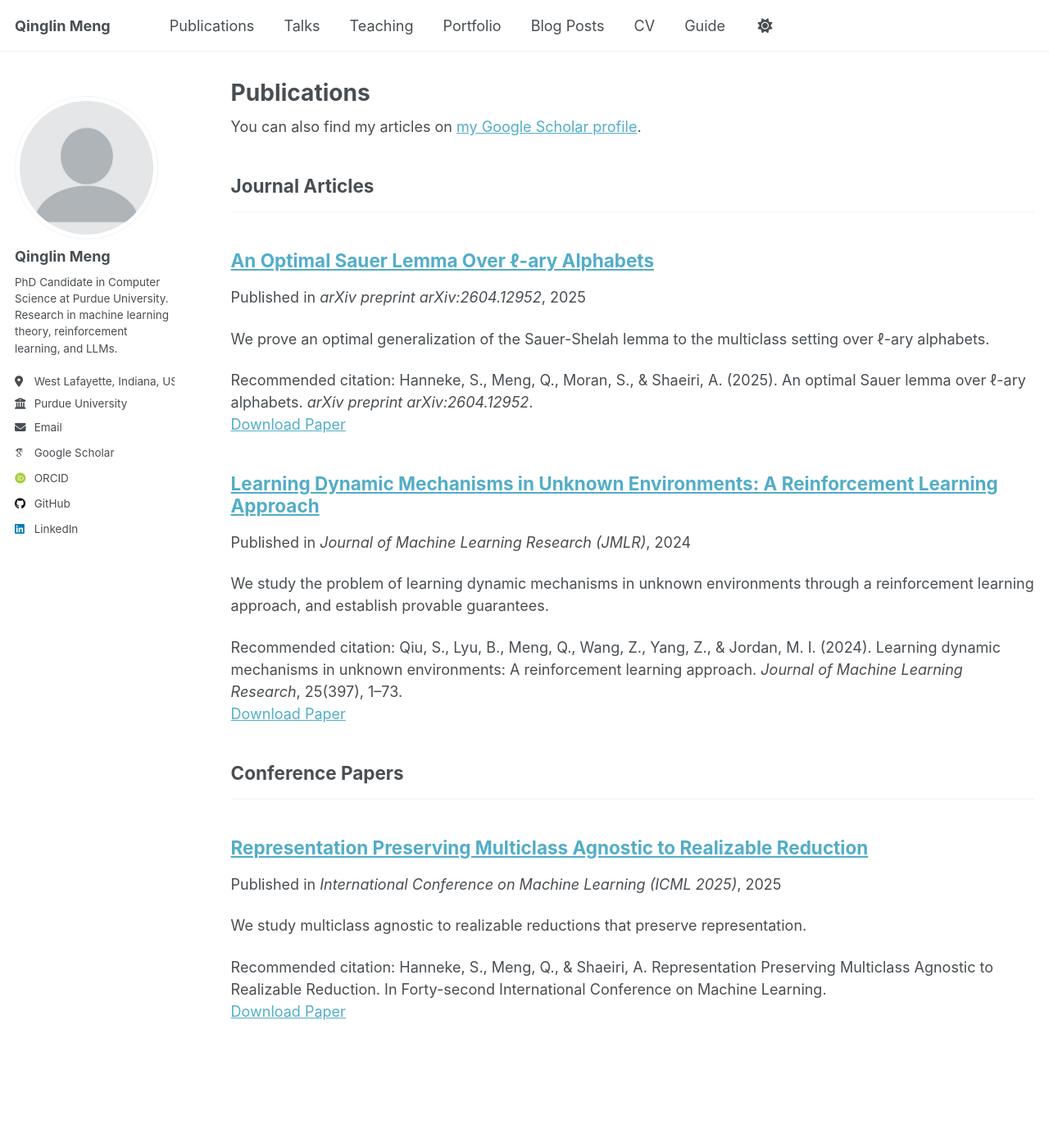
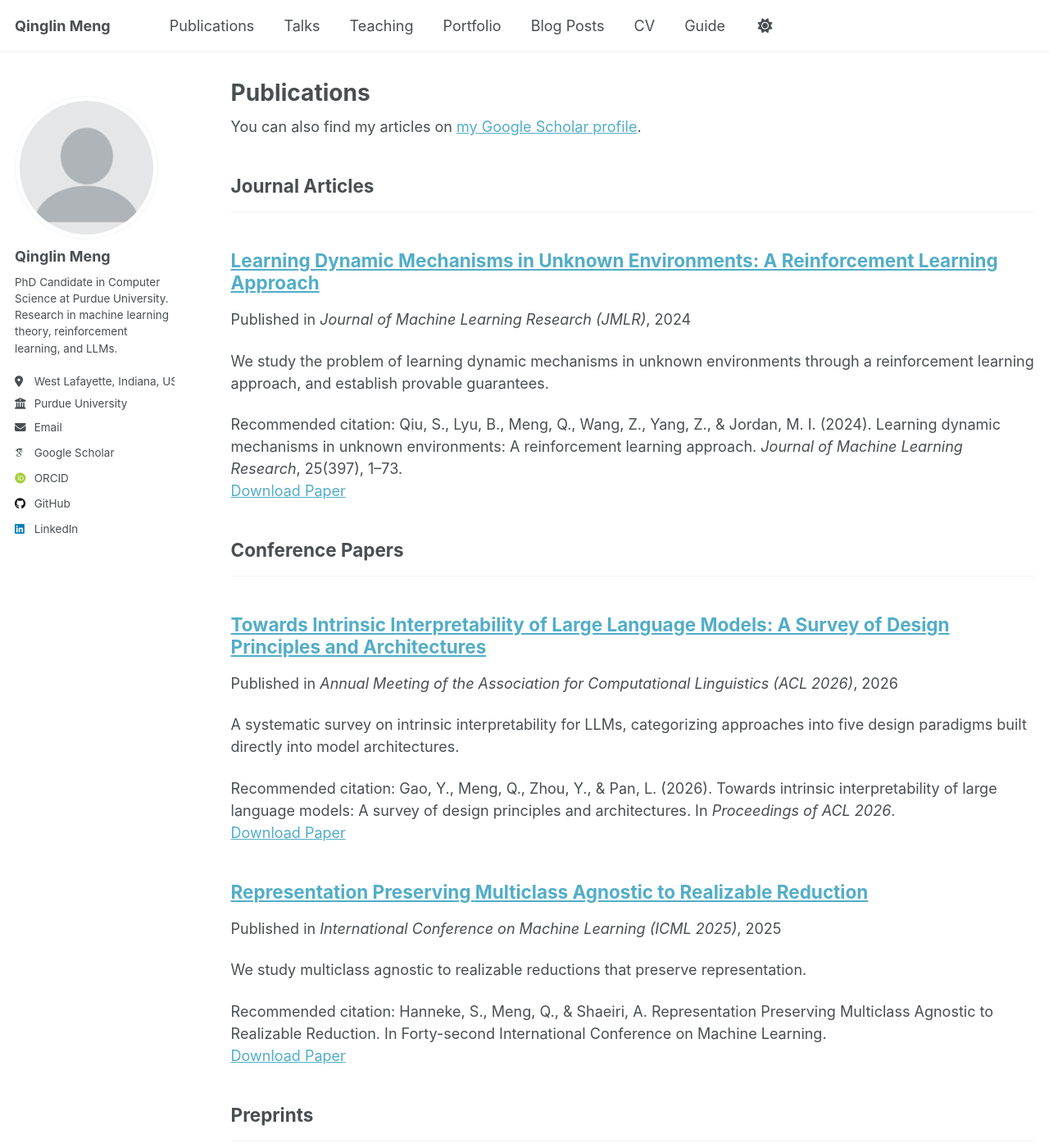
Before and after one commit to QLMeng2025/QLMeng2025.github.io, a Jekyll site: the page built from _pages/publications.html, in a window 1280 px wide and 1400 px high. Shown: the whole window at 82% size. Built offline with Jekyll 4.4.1, drawn with Linux system fonts in a browser that asks for light colours; some web fonts are replaced; a script that is not in the unit is left out; some of the changed text lies outside the part shown.

Commit message:
Fix Sauer Lemma date/category and add ACL 2026 paper
- Fix Sauer Lemma paper: correct date to 2026, change category to preprints
- Add preprints category to _config.yml
- Add ACL 2026 paper: Towards Intrinsic Interpretability of LLMs
- Update about.md news and selected publications

Co-Authored-By: Claude Sonnet 4.6 <noreply@anthropic.com>

```diff
--- a/_config.yml
+++ b/_config.yml
@@ -86,6 +86,8 @@ publication_category:
     title: 'Journal Articles'
   conferences:
     title: 'Conference Papers'
+  preprints:
+    title: 'Preprints'
 
 # Site Settings
 teaser                   :  # filename of teaser fallback teaser image placed in /images/, .e.g. "500x300.png"
--- a/_publications/2025-04-01-sauer-lemma-lary.md
+++ b/_publications/2025-04-01-sauer-lemma-lary.md
@@ -1,13 +1,13 @@
 ---
 title: "An Optimal Sauer Lemma Over ℓ-ary Alphabets"
 collection: publications
-category: manuscripts
-permalink: /publication/2025-sauer-lemma-lary
+category: preprints
+permalink: /publication/2026-sauer-lemma-lary
 excerpt: 'We prove an optimal generalization of the Sauer-Shelah lemma to the multiclass setting over ℓ-ary alphabets.'
-date: 2025-04-01
+date: 2026-04-01
 venue: 'arXiv preprint arXiv:2604.12952'
 paperurl: 'https://arxiv.org/abs/2604.12952'
-citation: 'Hanneke, S., Meng, Q., Moran, S., & Shaeiri, A. (2025). An optimal Sauer lemma over ℓ-ary alphabets. <i>arXiv preprint arXiv:2604.12952</i>.'
+citation: 'Hanneke, S., Meng, Q., Moran, S., & Shaeiri, A. (2026). An optimal Sauer lemma over ℓ-ary alphabets. <i>arXiv preprint arXiv:2604.12952</i>.'
 ---
 
 We establish an optimal generalization of the classical Sauer-Shelah lemma to the multiclass setting over ℓ-ary alphabets. Our result gives tight bounds on the growth function for multiclass hypothesis classes and has implications for sample complexity in multiclass learning theory.
--- /dev/null
+++ b/_publications/2026-04-17-acl2026-llm-interpretability.md
@@ -0,0 +1,13 @@
+---
+title: "Towards Intrinsic Interpretability of Large Language Models: A Survey of Design Principles and Architectures"
+collection: publications
+category: conferences
+permalink: /publication/acl2026-llm-interpretability
+excerpt: 'A systematic survey on intrinsic interpretability for LLMs, categorizing approaches into five design paradigms built directly into model architectures.'
+date: 2026-04-17
+venue: 'Annual Meeting of the Association for Computational Linguistics (ACL 2026)'
+paperurl: 'https://arxiv.org/abs/2604.16042'
+citation: 'Gao, Y., Meng, Q., Zhou, Y., & Pan, L. (2026). Towards intrinsic interpretability of large language models: A survey of design principles and architectures. In <i>Proceedings of ACL 2026</i>.'
+---
+
+We present a systematic survey on intrinsic interpretability for Large Language Models. Unlike existing surveys focusing on post-hoc explanation methods, we focus on transparency built directly into model architectures and computations. We categorize existing approaches into five design paradigms: functional transparency, concept alignment, representational decomposability, explicit modularization, and latent sparsity induction.
```
Also changed, not shown: _pages/about.md (+6 -1 lines).
